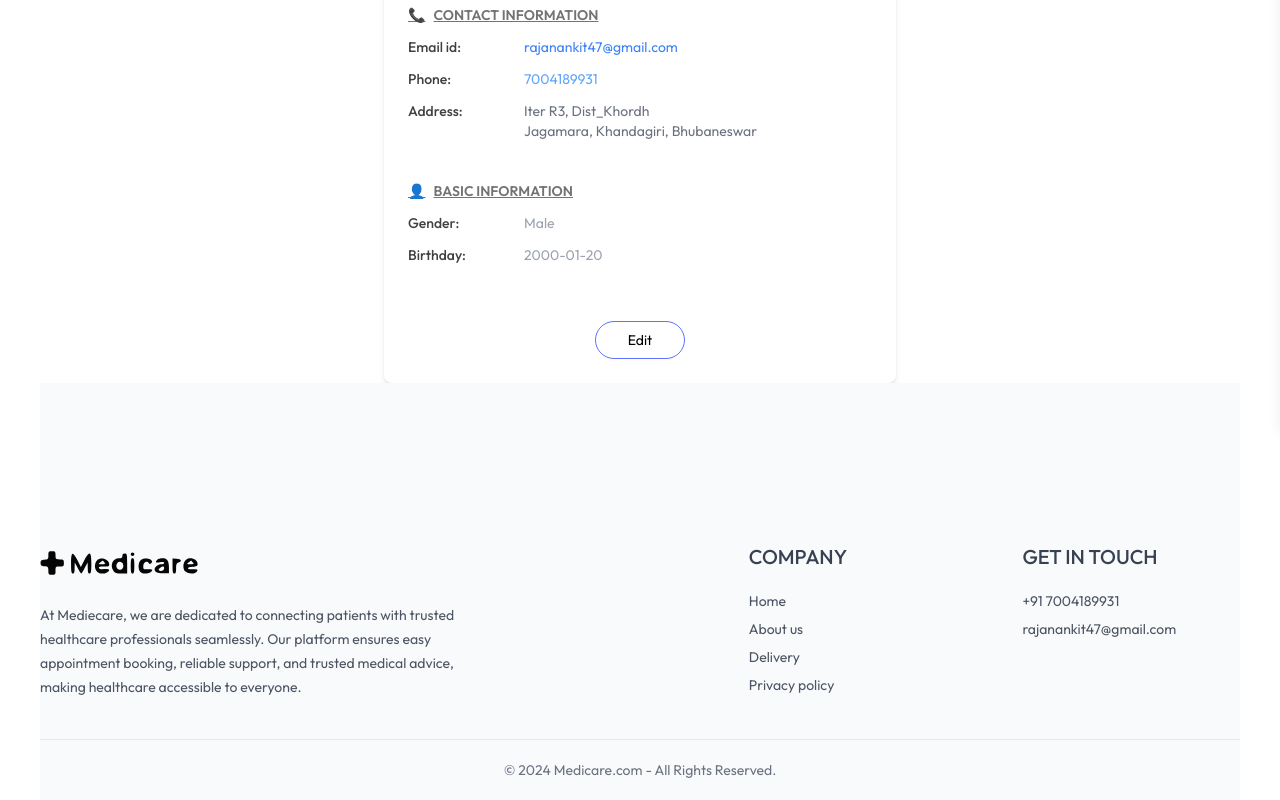
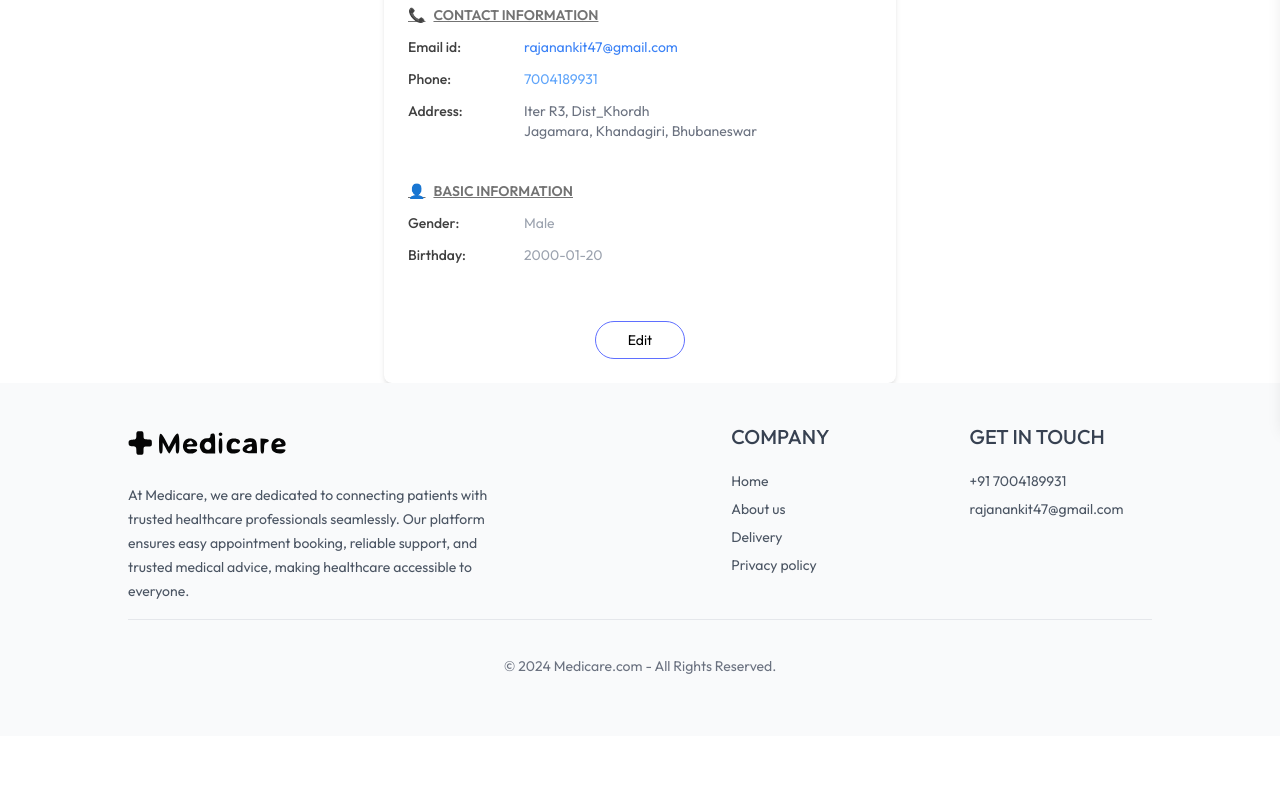
Before and after one commit to AnkitRajan7004/FrontendMedicare, a React (Vite) app in the folder frontend/: page /my-profile in a window 1280 px wide. Shown: the part 374-1174 px from the top of the page. After the commit the page ends 1110 px from the top, so only its background shows below. Built offline with nearby package versions, Linux system fonts and the light colour scheme.

Commit message:
Update Footer.jsx

```diff
--- a/frontend/src/components/Footer.jsx
+++ b/frontend/src/components/Footer.jsx
@@ -1,47 +1,52 @@
-import React from 'react'
-import { assets } from '../assets/assets'
+import React from 'react';
+import { assets } from '../assets/assets';
+import { Link } from 'react-router-dom';
 
 const Footer = () => {
   return (
-    <footer className="md:mx-10 bg-gray-50 text-gray-700">
-      <div className="flex flex-col sm:grid grid-cols-[3fr_1fr_1fr] gap-14 my-10 mt-40 text-sm">
+    <footer className="bg-gray-50 text-gray-700">
+      <div className="max-w-screen-xl mx-auto px-6 sm:px-10 md:px-20 lg:px-32 py-10">
+        <div className="flex flex-col sm:grid grid-cols-[3fr_1fr_1fr] gap-14 text-sm">
 
+          {/* Logo and About */}
           <div>
-          <img className="mb-5 w-40" src={assets.logo} alt="Prescripto Logo" />
-          <p className="w-full md:w-2/3 text-gray-600 leading-6">
-          At Mediecare, we are dedicated to connecting patients with trusted
+            <img className="mb-5 w-40" src={assets.logo} alt="Medicare Logo" />
+            <p className="w-full md:w-2/3 text-gray-600 leading-6 break-words">
+              At Medicare, we are dedicated to connecting patients with trusted
               healthcare professionals seamlessly. Our platform ensures easy
               appointment booking, reliable support, and trusted medical advice,
               making healthcare accessible to everyone.
             </p>
           </div>
 
+          {/* Company Links */}
           <nav aria-label="Company links">
             <p className="text-xl font-medium mb-5">COMPANY</p>
             <ul className="flex flex-col gap-2 text-gray-600">
               <li>
-              <a href="/" className="hover:text-primary transition-colors">
+                <Link to="/" className="hover:text-primary transition-colors">
                   Home
-              </a>
+                </Link>
               </li>
               <li>
-              <a href="/about" className="hover:text-primary transition-colors">
+                <Link to="/about" className="hover:text-primary transition-colors">
                   About us
-              </a>
+                </Link>
               </li>
               <li>
-              <a href="/delivery" className="hover:text-primary transition-colors">
+                <Link to="/delivery" className="hover:text-primary transition-colors">
                   Delivery
-              </a>
+                </Link>
               </li>
               <li>
-              <a href="/privacy-policy" className="hover:text-primary transition-colors">
+                <Link to="/privacy-policy" className="hover:text-primary transition-colors">
                   Privacy policy
-              </a>
+                </Link>
               </li>
             </ul>
           </nav>
 
+          {/* Contact Information */}
           <address className="not-italic" aria-label="Contact information">
             <p className="text-xl font-medium mb-5">GET IN TOUCH</p>
             <ul className="flex flex-col gap-2 text-gray-600">
@@ -61,13 +66,14 @@ const Footer = () => {
         </div>
 
         <div>
-        <hr />
+          <hr className="my-4" />
           <p className="py-5 text-sm text-center text-gray-500">
             &copy; 2024 Medicare.com - All Rights Reserved.
           </p>
         </div>
+      </div>
     </footer>
-  )
-}
+  );
+};
 
-export default Footer
+export default Footer;
```
Lines whose indentation alone changed are shown as unchanged.
